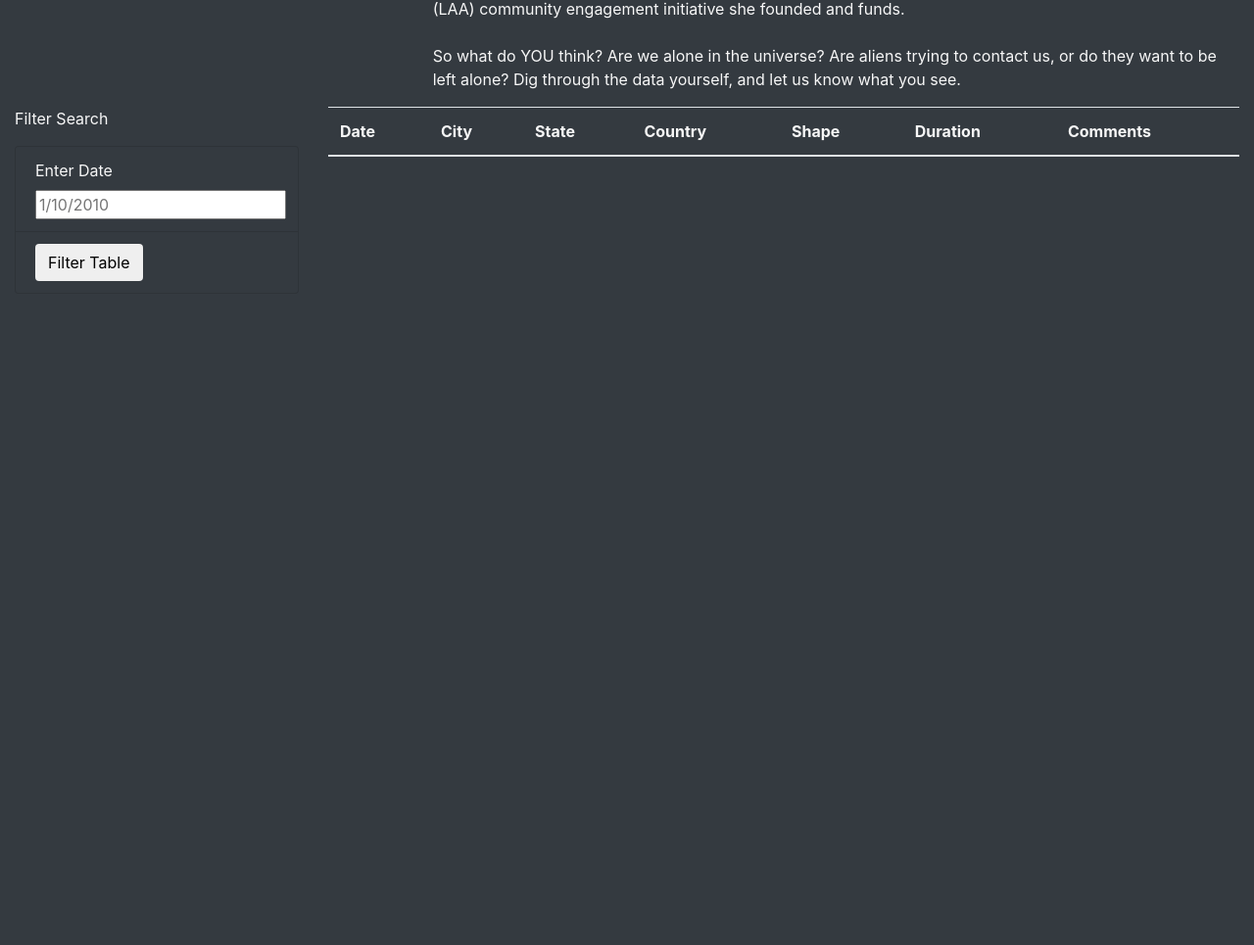
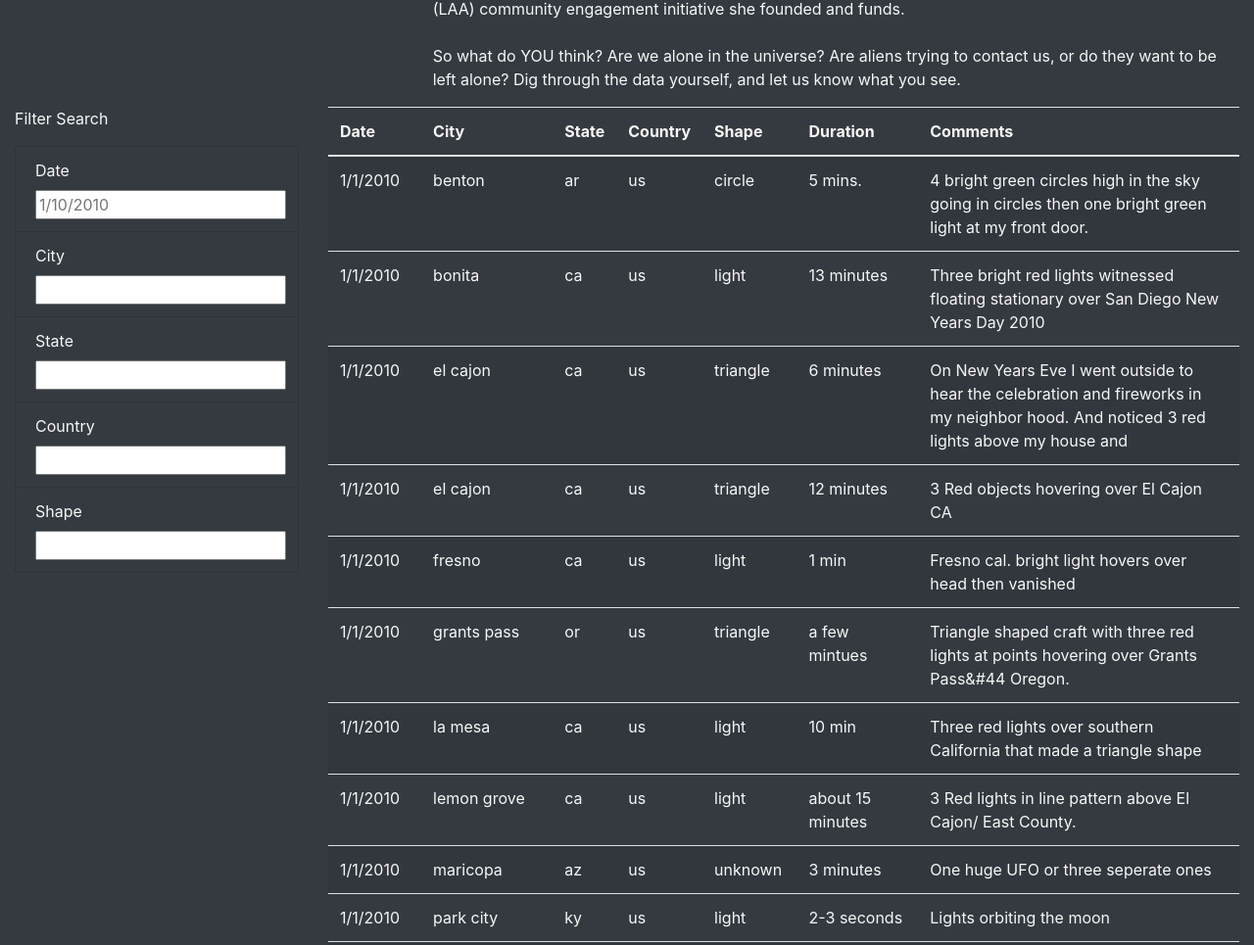
Before and after one commit to eric-spoerner/UFOs, a plain HTML site: page index.html in a window 1280 px wide. Shown: the part 630-1595 px from the top of the page at 98% size. Before the commit the page ends 930 px from the top, so only its background shows below. Drawn offline with nearby package versions, Linux system fonts and the light colour scheme.

Commit message:
First component of filter search framework -- added running track of search strings based on text input

```diff
--- a/index.html
+++ b/index.html
@@ -41,15 +41,33 @@
                     <form class="bg-dark">
                         <p>Filter Search</p>
                     </form>
-                    <ul class="list-group bg-dark">
+                    <ul class="list-group bg-dark" id='filter-input'>
                         <li class="list-group-item bg-dark">
-                            <label for="date">Enter Date</label>
+                            <label for="date">Date</label>
                             <input type="text" placeholder="1/10/2010" id="datetime">
                         </li>
                         <li class="list-group-item bg-dark">
-                            <!--button type implies no action taken in HTML -- handled by JS-->
+                            <label for="city">City</label>
+                            <input type="text" id="city">
+                        </li>
+                        <li class="list-group-item bg-dark">
+                            <label for="state">State</label>
+                            <input type="text" id="state">
+                        </li>
+                        <li class="list-group-item bg-dark">
+                            <label for="country">Country</label>
+                            <input type="text" id="country">
+                        </li>
+                        <li class="list-group-item bg-dark">
+                            <label for="shape">Shape</label>
+                            <input type="text" id="shape">
+                        </li>
+                        <!--
+                        <li class="list-group-item bg-dark">
+                            <button type implies no action taken in HTML -- handled by JS>
                             <button id="filter-btn" type="button" class="btn btn-default">Filter Table</button>
                         </li>
+                        -->
                     </ul>
                 </div>
                 <div class="col-md-9">
--- /dev/null
+++ b/static/js/app.js
@@ -0,0 +1,80 @@
+// from data.js
+const tableData = data;
+
+// get table references
+var tbody = d3.select("tbody");
+
+function buildTable(data) {
+  // First, clear out any existing data
+  tbody.html("");
+
+  // Next, loop through each object in the data
+  // and append a row and cells for each value in the row
+  data.forEach((dataRow) => {
+    // Append a row to the table body
+    let row = tbody.append("tr");
+
+    // Loop through each field in the dataRow and add
+    // each value as a table cell (td)
+    Object.values(dataRow).forEach((val) => {
+      let cell = row.append("td");
+      cell.text(val);
+    });
+  });
+}
+
+// 1. Create a variable to keep track of all the filters as an object.
+const filters = {}
+
+// 3. Use this function to update the filters.
+function updateFilters() {
+
+    //console.log('test');
+    // 4a. Save the element that was changed as a variable.
+    let elem = d3.select(this);
+
+    // 4b. Save the value that was changed as a variable.
+    let inputValue = elem.property("value");
+
+    // 4c. Save the id of the filter that was changed as a variable.
+    let elemID = elem.property("id");
+
+    // 5. If a filter value was entered then add that filterId and value
+    // to the filters list. Otherwise, clear that filter from the filters object.
+    if (inputValue.length > 0) {
+      filters[elemID] = inputValue;
+    } else {
+      delete filters[elemID];
+    }
+
+    // 6. Call function to apply all filters and rebuild the table
+    filterTable();
+
+  }
+
+  // 7. Use this function to filter the table when data is entered.
+  function filterTable() {
+
+    // 8. Set the filtered data to the tableData.
+
+
+    // 9. Loop through all of the filters and keep any data that
+    // matches the filter values
+
+
+    // 10. Finally, rebuild the table using the filtered data
+
+  }
+
+  // 2. Attach an event to listen for changes to each filter
+  // orig: d3.selectAll("#filter-btn").on("click", handleClick);
+  // d3.select("#filter-input").on("keydown", updateFilters);
+  d3.select("#datetime").on("keyup", updateFilters);
+  d3.select("#city").on("keyup", updateFilters);
+  d3.select("#state").on("keyup", updateFilters);
+  d3.select("#country").on("keyup", updateFilters);
+  d3.select("#shape").on("keyup", updateFilters);
+
+
+  // Build the table when the page loads
+  buildTable(tableData);
```
